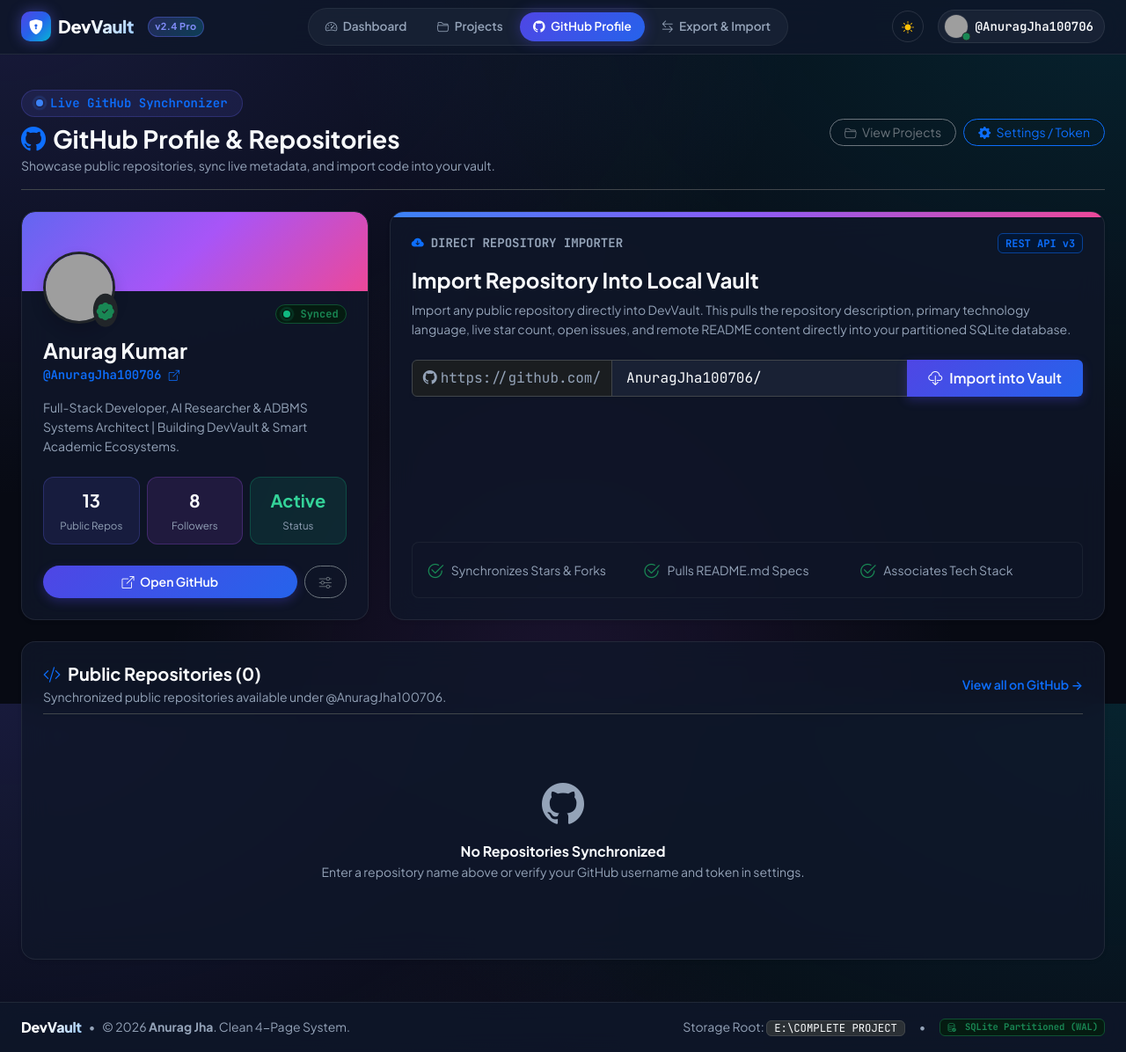
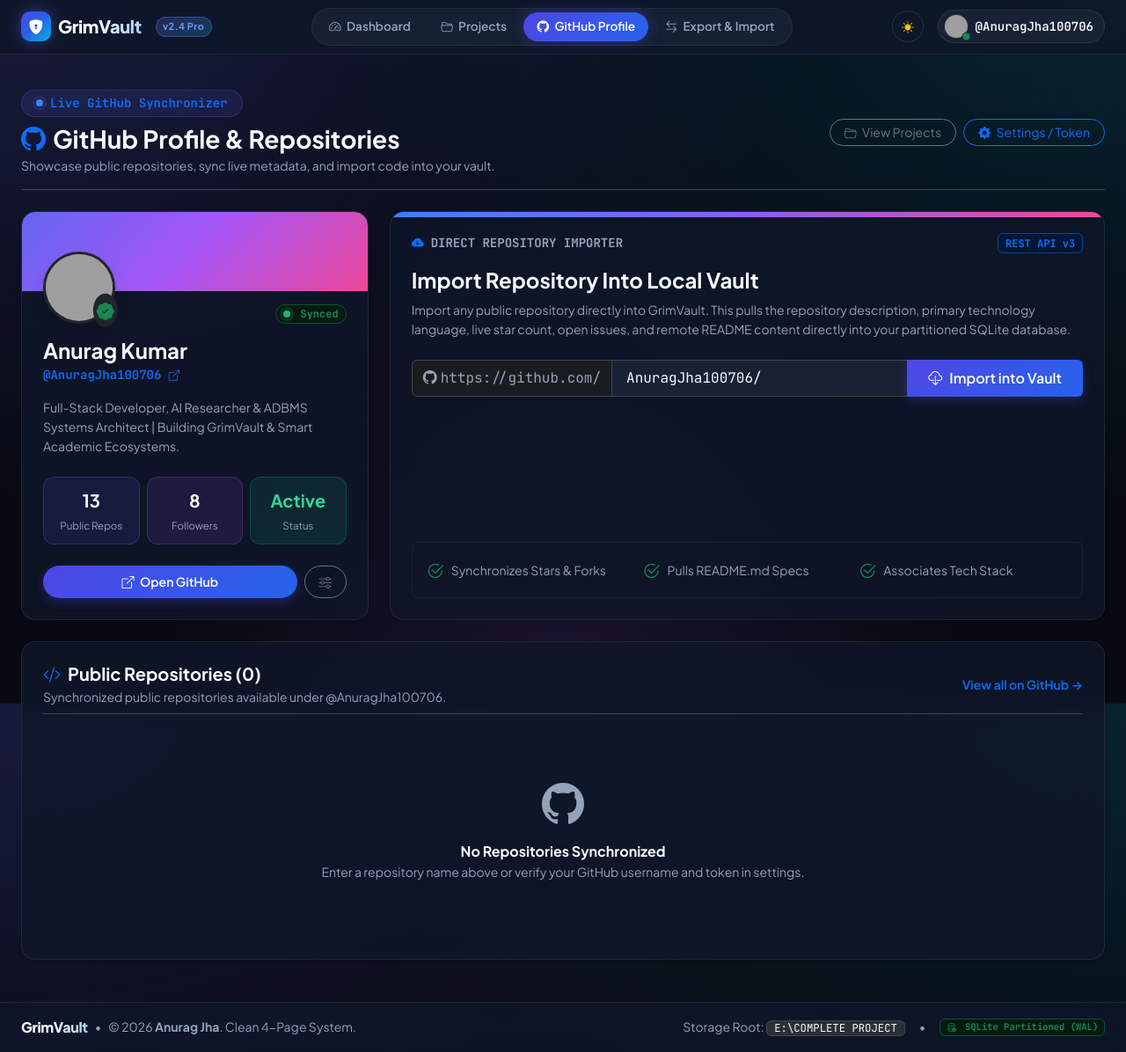
Before and after one commit to AnuragJha100706/GrimVault, a Flask app: page /github in a window 1280 px wide. Shown: the whole page at 88% size. Run offline with Flask 3, Linux system fonts and the light colour scheme; data that the repository does not hold is empty; some libraries are stand-ins or nearby versions; grey boxes are pictures that could not be loaded.

Commit message:
Rebrand platform to GrimVault across web pages, templates, and documentation

```diff
--- a/app.py
+++ b/app.py
@@ -1120,7 +1120,7 @@ def github_import():
     # Check if already imported
     existing = Project.query.filter(Project.github_url.ilike(f"%{owner}/{repo}%")).first()
     if existing:
-        flash(f"Repository '{owner}/{repo}' is already imported in DevVault!", 'warning')
+        flash(f"Repository '{owner}/{repo}' is already imported in GrimVault!", 'warning')
         return redirect(url_for('project_detail', project_id=existing.id))
 
     gh_token = SystemSetting.get('github_token')
@@ -1182,7 +1182,7 @@ def github_import():
     log_history(project.id, 'Created', f"Imported project directly from GitHub repository '{owner}/{repo}'.")
     db.session.commit()
 
-    flash(f"Successfully imported '{owner}/{repo}' into DevVault!", 'success')
+    flash(f"Successfully imported '{owner}/{repo}' into GrimVault!", 'success')
     return redirect(url_for('project_detail', project_id=project.id))
 
 @app.route('/project/<int:project_id>/github/sync', methods=['POST'])
--- a/templates/base.html
+++ b/templates/base.html
@@ -3,7 +3,7 @@
 <head>
     <meta charset="UTF-8">
     <meta name="viewport" content="width=device-width, initial-scale=1.0">
-    <title>{% block title %}DevVault: Engineering Repository & Information Management{% endblock %}</title>
+    <title>{% block title %}GrimVault: Engineering Repository & Information Management{% endblock %}</title>
 
     <!-- Synchronous Theme Setup (Prevents Theme Flash) -->
     <script>
@@ -41,7 +41,7 @@
                     <div class="brand-icon-shield">
                         <i class="bi bi-shield-lock-fill"></i>
                     </div>
-                    <span class="brand-gradient-title">DevVault</span>
+                    <span class="brand-gradient-title">GrimVault</span>
                 </a>
                 <span class="badge-version-pro d-none d-sm-inline">v2.4 Pro</span>
             </div>
@@ -161,7 +161,7 @@
     <footer class="footer py-3 border-top mt-auto" style="background: var(--navbar-bg); border-color: var(--navbar-border) !important; backdrop-filter: blur(12px);">
         <div class="container-fluid px-lg-4 d-flex flex-wrap justify-content-between align-items-center small text-muted" style="max-width: 1440px;">
             <div class="d-flex align-items-center gap-2">
-                <span class="brand-gradient-title fs-6">DevVault</span>
+                <span class="brand-gradient-title fs-6">GrimVault</span>
                 <span>&bull;</span>
                 <span>&copy; 2026 <strong>Anurag Jha</strong>. Clean 4-Page System.</span>
             </div>
--- a/templates/dashboard.html
+++ b/templates/dashboard.html
@@ -1,6 +1,6 @@
 {% extends 'base.html' %}
 
-{% block title %}Dashboard - DevVault Overview{% endblock %}
+{% block title %}Dashboard - GrimVault Overview{% endblock %}
 
 {% block content %}
 <div class="container-fluid px-lg-4 py-4" style="max-width: 1440px;">
--- a/templates/export.html
+++ b/templates/export.html
@@ -1,6 +1,6 @@
 {% extends "base.html" %}
 
-{% block title %}Export &amp; Import Hub - DevVault{% endblock %}
+{% block title %}Export &amp; Import Hub - GrimVault{% endblock %}
 
 {% block content %}
 <div class="container-fluid px-lg-4 py-4" style="max-width: 1440px;">
@@ -270,7 +270,7 @@
                 <h6 class="fw-bold mb-1 d-flex align-items-center gap-2 text-body">
                     <i class="bi bi-github text-primary"></i> Quick Pull from GitHub (@AnuragJha100706)
                 </h6>
-                <p class="text-muted small mb-0">Enter any repository slug (e.g. <code class="font-monospace text-primary">AnuragJha100706/repo-name</code>) to pull its README, stars, issues, and metadata into DevVault.</p>
+                <p class="text-muted small mb-0">Enter any repository slug (e.g. <code class="font-monospace text-primary">AnuragJha100706/repo-name</code>) to pull its README, stars, issues, and metadata into GrimVault.</p>
             </div>
             <div class="col-md-5 mt-3 mt-md-0">
                 <form action="{{ url_for('github_import') }}" method="POST" class="d-flex gap-2">
--- a/templates/github.html
+++ b/templates/github.html
@@ -1,6 +1,6 @@
 {% extends "base.html" %}
 
-{% block title %}GitHub Profile & Repositories - DevVault{% endblock %}
+{% block title %}GitHub Profile & Repositories - GrimVault{% endblock %}
 
 {% block content %}
 <div class="container-fluid px-lg-4 py-4" style="max-width: 1440px;">
@@ -64,7 +64,7 @@
 
                     <!-- Bio -->
                     <p class="small text-muted mb-4" style="line-height: 1.55;">
-                        {{ (profile and profile.bio) or 'Full-Stack Developer, AI Researcher & ADBMS Systems Architect | Building DevVault & Smart Academic Ecosystems.' }}
+                        {{ (profile and profile.bio) or 'Full-Stack Developer, AI Researcher & ADBMS Systems Architect | Building GrimVault & Smart Academic Ecosystems.' }}
                     </p>
 
                     <!-- 3 Colorful Tinted Stat Boxes -->
@@ -120,7 +120,7 @@
 
                     <h4 class="fw-bold mb-2 text-body">Import Repository Into Local Vault</h4>
                     <p class="text-muted small mb-4" style="line-height: 1.6;">
-                        Import any public repository directly into DevVault. This pulls the repository description, primary technology language, live star count, open issues, and remote README content directly into your partitioned SQLite database.
+                        Import any public repository directly into GrimVault. This pulls the repository description, primary technology language, live star count, open issues, and remote README content directly into your partitioned SQLite database.
                     </p>
 
                     <!-- Import Form -->
--- a/templates/project_detail.html
+++ b/templates/project_detail.html
@@ -1,6 +1,6 @@
 {% extends 'base.html' %}
 
-{% block title %}{{ project.title }} - DevVault Workspace{% endblock %}
+{% block title %}{{ project.title }} - GrimVault Workspace{% endblock %}
 
 {% block content %}
 {% set cat_name = project.category.name if project.category else '' %}
--- a/templates/projects.html
+++ b/templates/projects.html
@@ -1,6 +1,6 @@
 {% extends 'base.html' %}
 
-{% block title %}Projects Repository - DevVault{% endblock %}
+{% block title %}Projects Repository - GrimVault{% endblock %}
 
 {% block content %}
 <div class="container-fluid px-lg-4 py-4" style="max-width: 1440px;">
```
Also changed, not shown: README.md.
